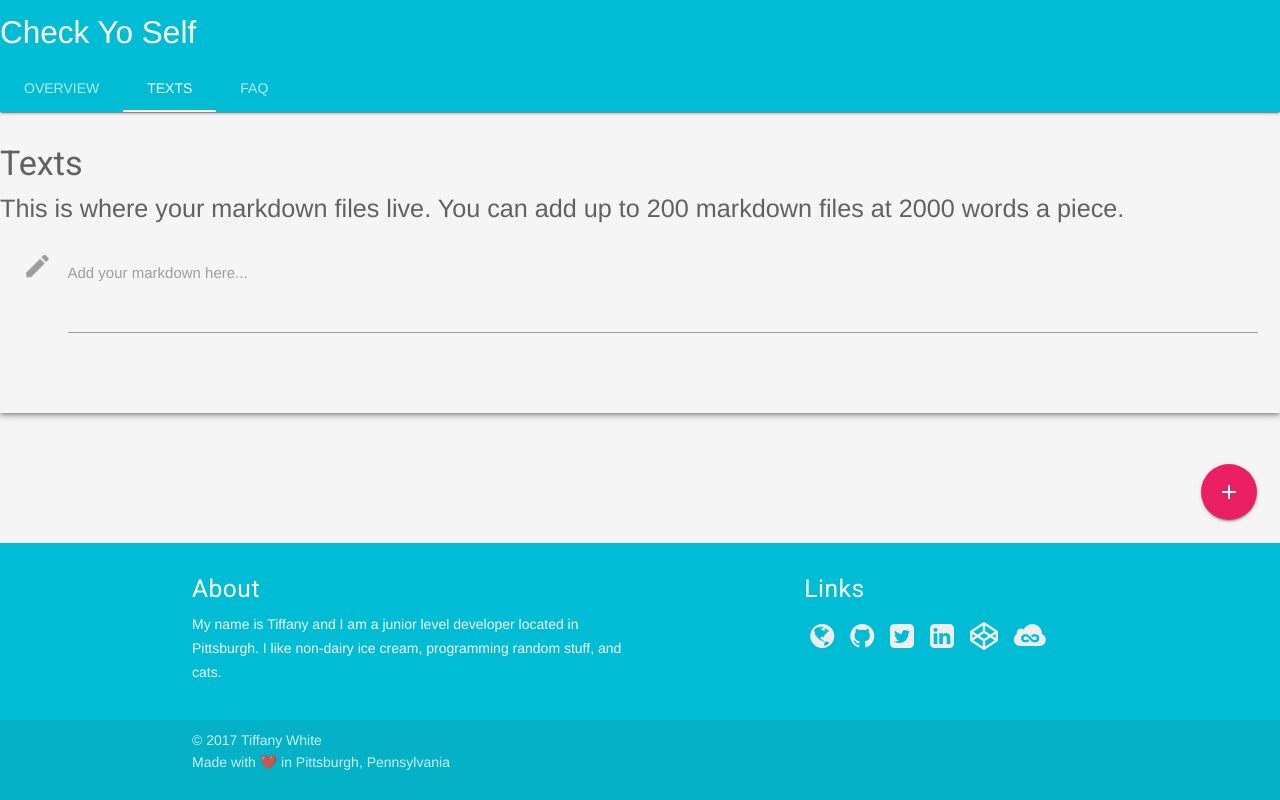
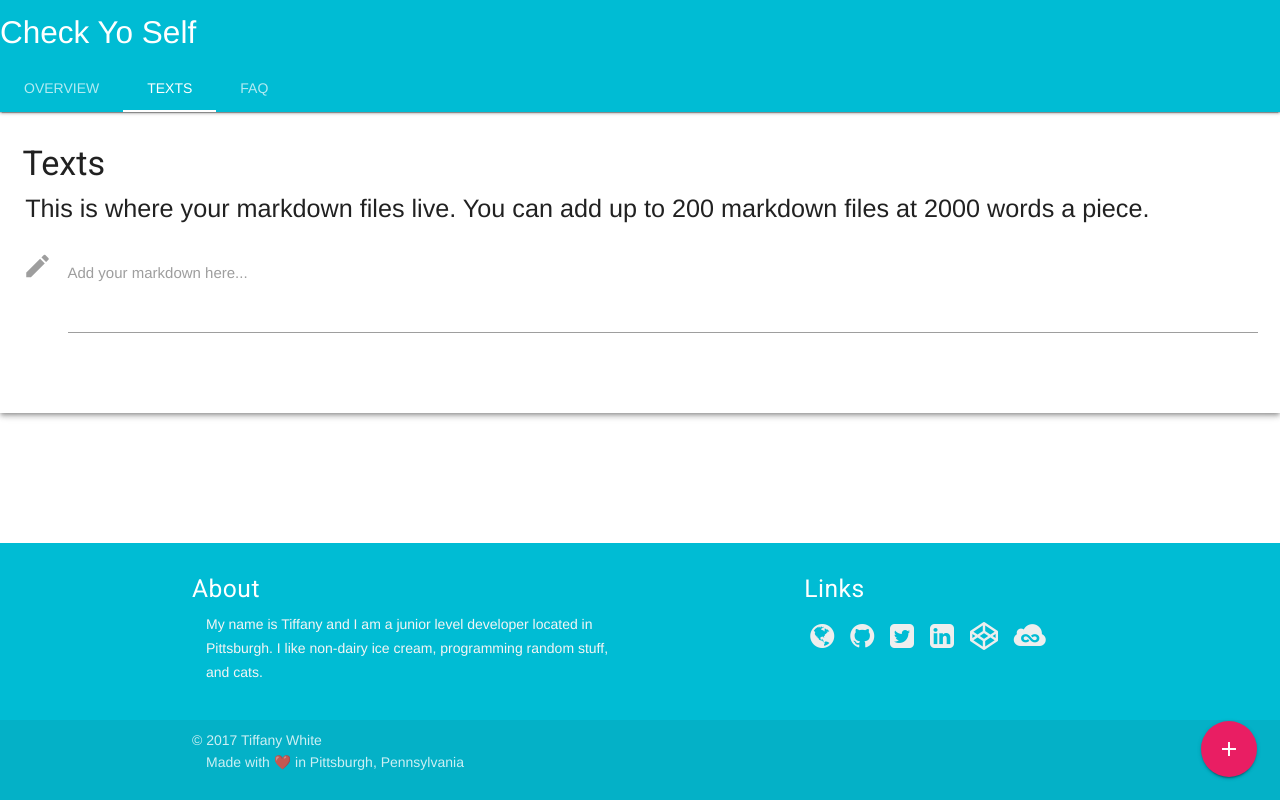
Before and after one commit to twhite96/checkyoself, a PHP site: page /texts.html in a window 1280 px wide. Run offline with PHP 8.4, Linux system fonts and the light colour scheme; some libraries are stand-ins or nearby versions; some web fonts are replaced.

Commit message:
Updates padding around ps

```diff
--- a/styles/style.css
+++ b/styles/style.css
@@ -25,3 +25,11 @@ ul > li {
 main {
   flex: 1 1 auto;
 }
+
+p {
+  padding-left: 1em;
+}
+
+h4 {
+  padding-left: 1.5rem;
+}
--- a/texts.html
+++ b/texts.html
@@ -53,7 +53,7 @@ limitations under the License
     <link rel="stylesheet" href="https://cdnjs.cloudflare.com/ajax/libs/font-awesome/4.7.0/css/font-awesome.min.css" />
   </head>
 
-  <body class="mdl-demo mdl-color--grey-100 mdl-color-text--grey-700 mdl-base">
+  <body>
     <div class="page-flexbox-wrapper">
       <header class="mdl-layout__header mdl-layout__header--scroll mdl-color--primary">
         <nav class="nav-extended cyan">
@@ -69,25 +69,25 @@ limitations under the License
           </div>
         </nav>
       </header>
-      <main class="mdl-layout__content">
+      <main>
         <div class="divider" id="overview"></div>
         <div class="section z-depth-2">
           <h4>Texts</h4>
           <p class="flow-text">This is where your markdown files live. You can add up to 200 markdown files at 2000 words a piece.</p>
           <div class="row">
-            <form class="col s12">
+            <div class="col s12">
               <div class="row">
                 <div class="input-field col s12">
                   <i class="material-icons prefix grey-text">mode_edit</i>
                   <textarea id="texts" class="materialize-textarea grey-text"></textarea>
                   <label for="texts" class="grey-text flow-text">Add your markdown here...</label>
                 </div>
-            </form>
+              </div>
             </div>
             <div class="fixed-action-btn vertical">
               <a class="btn-floating btn-large pink">
-                    <i class="large material-icons">add</i>
-                  </a>
+                <i class="large material-icons">add</i>
+              </a>
               <ul>
                 <li class="btn-floating green"><a href="#!"><i class="material-icons">mode_edit</i></a></li>
                 <li class="btn-floating purple"><a href="#!"><i class="material-icons">undo</i></a></li>
```
